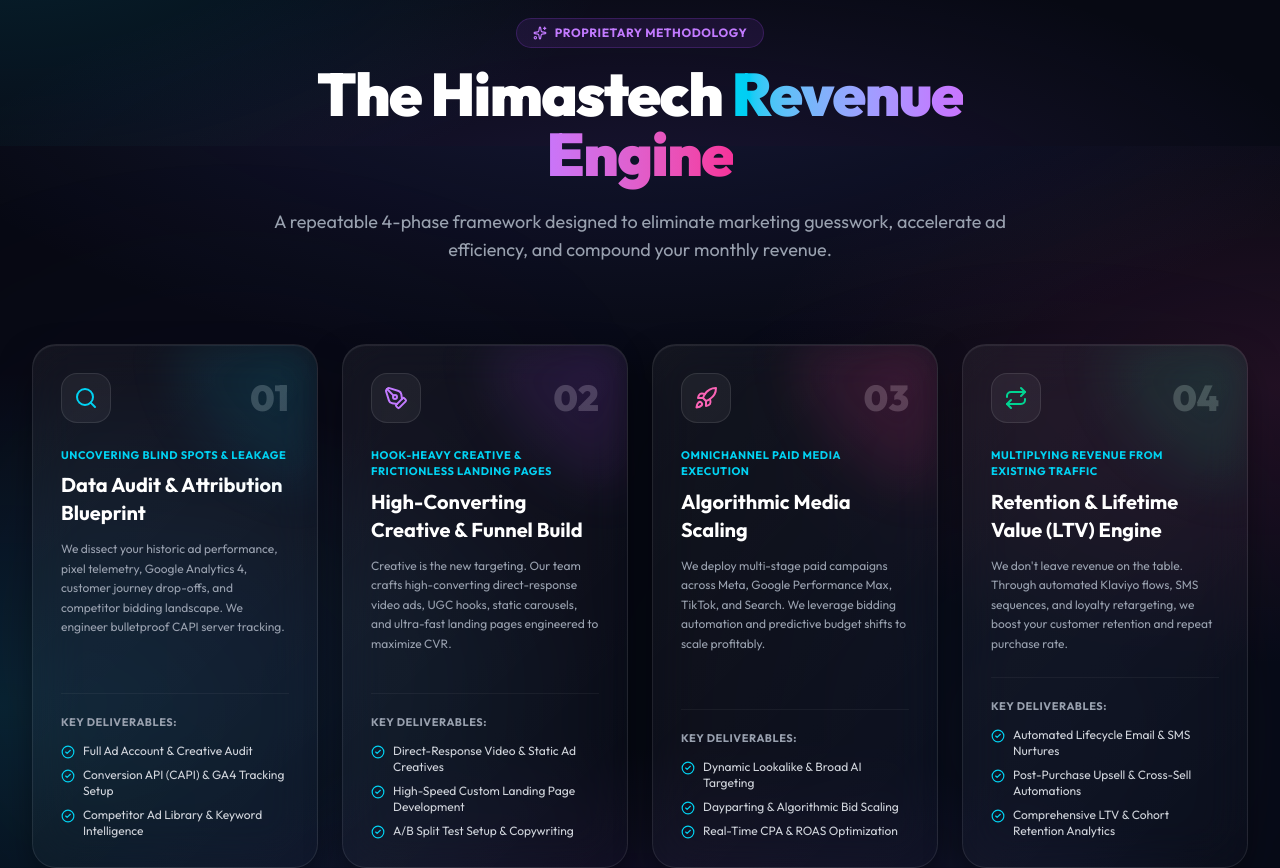
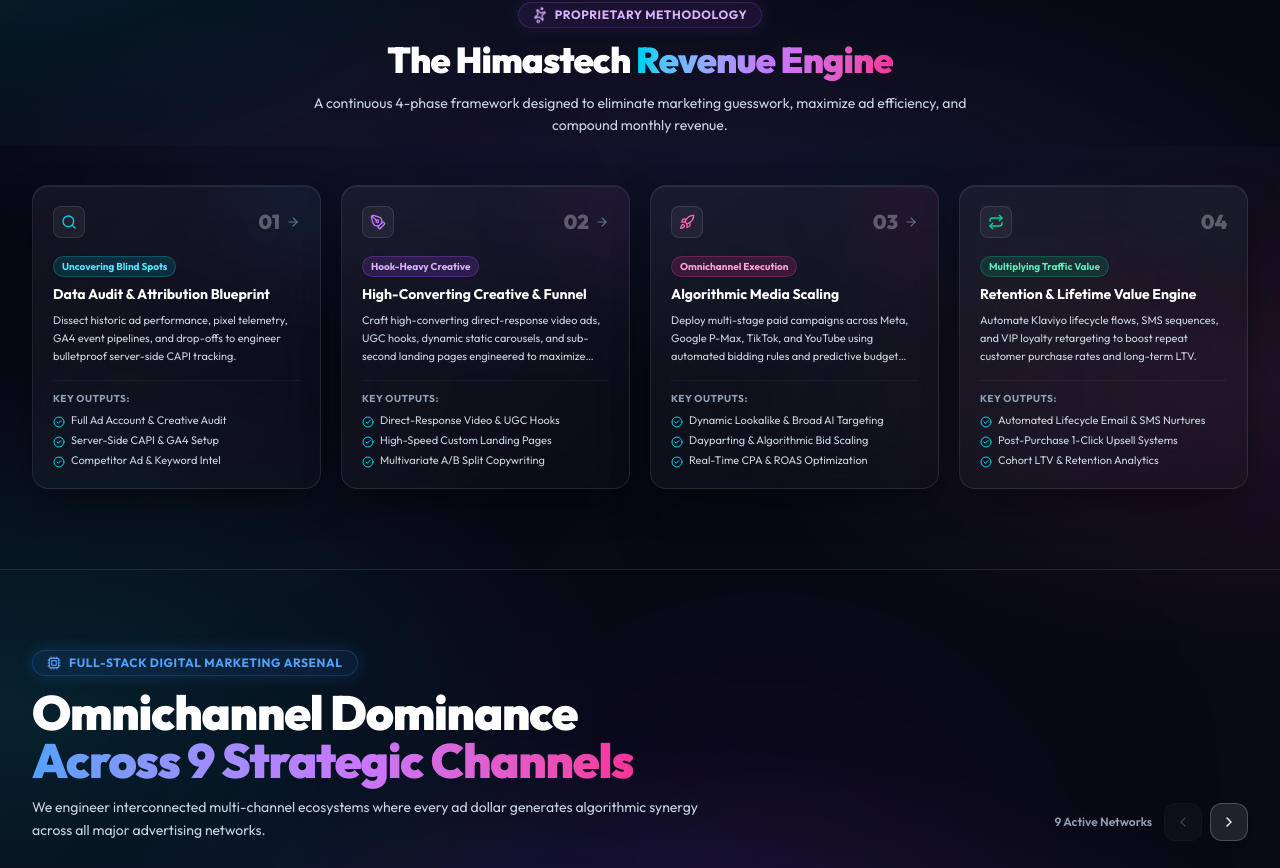
Before and after one commit to merlinflowtechnologies/HimasTechdigi, a Next.js app: page / in a window 1280 px wide. Shown: the part 6254-7122 px from the top of the page. Built offline with nearby package versions, Linux system fonts and the light colour scheme.

Commit message:
feat: compact Proprietary Methodology cards and add dynamic floating shimmer animations

```diff
--- a/src/components/ProcessSection.tsx
+++ b/src/components/ProcessSection.tsx
@@ -1,130 +1,189 @@
 "use client";
 
 import { motion } from "framer-motion";
-import { Search, PenTool, Rocket, Repeat, Sparkles, CheckCircle2 } from "lucide-react";
+import { Search, PenTool, Rocket, Repeat, Sparkles, CheckCircle2, ArrowRight } from "lucide-react";
 
 export function ProcessSection() {
   const steps = [
     {
       step: "01",
-      icon: <Search className="w-6 h-6 text-cyan-400" />,
+      icon: <Search className="w-4 h-4 text-cyan-400" />,
       title: "Data Audit & Attribution Blueprint",
-      tagline: "Uncovering Blind Spots & Leakage",
-      description: "We dissect your historic ad performance, pixel telemetry, Google Analytics 4, customer journey drop-offs, and competitor bidding landscape. We engineer bulletproof CAPI server tracking.",
+      tagline: "Uncovering Blind Spots",
+      description: "Dissect historic ad performance, pixel telemetry, GA4 event pipelines, and drop-offs to engineer bulletproof server-side CAPI tracking.",
       deliverables: [
         "Full Ad Account & Creative Audit",
-        "Conversion API (CAPI) & GA4 Tracking Setup",
-        "Competitor Ad Library & Keyword Intelligence",
+        "Server-Side CAPI & GA4 Setup",
+        "Competitor Ad & Keyword Intel",
       ],
-      glow: "from-cyan-500/20 to-blue-500/0",
-      accentBorder: "group-hover:border-cyan-500/50",
+      glow: "from-cyan-500/25 via-blue-500/10 to-transparent",
+      accentBorder: "group-hover:border-cyan-500/60",
+      accentBadge: "bg-cyan-500/15 text-cyan-300 border-cyan-500/30",
+      particleColor: "bg-cyan-400",
+      floatDelay: 0,
     },
     {
       step: "02",
-      icon: <PenTool className="w-6 h-6 text-purple-400" />,
-      title: "High-Converting Creative & Funnel Build",
-      tagline: "Hook-Heavy Creative & Frictionless Landing Pages",
-      description: "Creative is the new targeting. Our team crafts high-converting direct-response video ads, UGC hooks, static carousels, and ultra-fast landing pages engineered to maximize CVR.",
+      icon: <PenTool className="w-4 h-4 text-purple-400" />,
+      title: "High-Converting Creative & Funnel",
+      tagline: "Hook-Heavy Creative",
+      description: "Craft high-converting direct-response video ads, UGC hooks, dynamic static carousels, and sub-second landing pages engineered to maximize CVR.",
       deliverables: [
-        "Direct-Response Video & Static Ad Creatives",
-        "High-Speed Custom Landing Page Development",
-        "A/B Split Test Setup & Copywriting",
+        "Direct-Response Video & UGC Hooks",
+        "High-Speed Custom Landing Pages",
+        "Multivariate A/B Split Copywriting",
       ],
-      glow: "from-purple-500/20 to-pink-500/0",
-      accentBorder: "group-hover:border-purple-500/50",
+      glow: "from-purple-500/25 via-pink-500/10 to-transparent",
+      accentBorder: "group-hover:border-purple-500/60",
+      accentBadge: "bg-purple-500/15 text-purple-300 border-purple-500/30",
+      particleColor: "bg-purple-400",
+      floatDelay: 0.5,
     },
     {
       step: "03",
-      icon: <Rocket className="w-6 h-6 text-pink-400" />,
+      icon: <Rocket className="w-4 h-4 text-pink-400" />,
       title: "Algorithmic Media Scaling",
-      tagline: "Omnichannel Paid Media Execution",
-      description: "We deploy multi-stage paid campaigns across Meta, Google Performance Max, TikTok, and Search. We leverage bidding automation and predictive budget shifts to scale profitably.",
+      tagline: "Omnichannel Execution",
+      description: "Deploy multi-stage paid campaigns across Meta, Google P-Max, TikTok, and YouTube using automated bidding rules and predictive budget scaling.",
       deliverables: [
         "Dynamic Lookalike & Broad AI Targeting",
         "Dayparting & Algorithmic Bid Scaling",
         "Real-Time CPA & ROAS Optimization",
       ],
-      glow: "from-pink-500/20 to-rose-500/0",
-      accentBorder: "group-hover:border-pink-500/50",
+      glow: "from-pink-500/25 via-rose-500/10 to-transparent",
+      accentBorder: "group-hover:border-pink-500/60",
+      accentBadge: "bg-pink-500/15 text-pink-300 border-pink-500/30",
+      particleColor: "bg-pink-400",
+      floatDelay: 1,
     },
     {
       step: "04",
-      icon: <Repeat className="w-6 h-6 text-emerald-400" />,
-      title: "Retention & Lifetime Value (LTV) Engine",
-      tagline: "Multiplying Revenue from Existing Traffic",
-      description: "We don't leave revenue on the table. Through automated Klaviyo flows, SMS sequences, and loyalty retargeting, we boost your customer retention and repeat purchase rate.",
+      icon: <Repeat className="w-4 h-4 text-emerald-400" />,
+      title: "Retention & Lifetime Value Engine",
+      tagline: "Multiplying Traffic Value",
+      description: "Automate Klaviyo lifecycle flows, SMS sequences, and VIP loyalty retargeting to boost repeat customer purchase rates and long-term LTV.",
       deliverables: [
         "Automated Lifecycle Email & SMS Nurtures",
-        "Post-Purchase Upsell & Cross-Sell Automations",
-        "Comprehensive LTV & Cohort Retention Analytics",
+        "Post-Purchase 1-Click Upsell Systems",
+        "Cohort LTV & Retention Analytics",
       ],
-      glow: "from-emerald-500/20 to-teal-500/0",
-      accentBorder: "group-hover:border-emerald-500/50",
+      glow: "from-emerald-500/25 via-teal-500/10 to-transparent",
+      accentBorder: "group-hover:border-emerald-500/60",
+      accentBadge: "bg-emerald-500/15 text-emerald-300 border-emerald-500/30",
+      particleColor: "bg-emerald-400",
+      floatDelay: 1.5,
     },
   ];
 
   return (
-    <section id="process" className="py-24 bg-transparent border-t border-white/10 relative overflow-hidden z-10">
-      {/* Glow Orbs */}
-      <div className="absolute top-1/2 left-10 w-96 h-96 bg-brand-purple/10 rounded-full blur-[140px] pointer-events-none" />
-      <div className="absolute bottom-10 right-10 w-96 h-96 bg-brand-blue/10 rounded-full blur-[140px] pointer-events-none" />
+    <section id="process" className="py-16 sm:py-20 bg-transparent border-t border-white/10 relative overflow-hidden z-10">
+      {/* Dynamic Ambient Moving Glow Orbs */}
+      <motion.div
+        animate={{
+          scale: [1, 1.15, 1],
+          opacity: [0.12, 0.22, 0.12],
+          x: [0, 30, 0],
+          y: [0, -20, 0]
+        }}
+        transition={{ duration: 10, repeat: Infinity, ease: "easeInOut" }}
+        className="absolute top-1/3 left-10 w-96 h-96 bg-brand-purple/20 rounded-full blur-[140px] pointer-events-none"
+      />
+      <motion.div
+        animate={{
+          scale: [1, 1.2, 1],
+          opacity: [0.1, 0.2, 0.1],
+          x: [0, -30, 0],
+          y: [0, 25, 0]
+        }}
+        transition={{ duration: 12, repeat: Infinity, ease: "easeInOut", delay: 1 }}
+        className="absolute bottom-10 right-10 w-96 h-96 bg-brand-cyan/20 rounded-full blur-[140px] pointer-events-none"
+      />
 
       <div className="max-w-7xl mx-auto px-4 sm:px-6 lg:px-8 relative z-10">
-        <div className="text-center max-w-3xl mx-auto mb-20">
-          <div className="inline-flex items-center gap-2 px-4 py-1.5 rounded-full bg-purple-500/10 border border-purple-500/20 text-purple-400 text-xs uppercase tracking-wider font-bold mb-4">
-            <Sparkles className="w-3.5 h-3.5" /> Proprietary Methodology
+        {/* Section Header */}
+        <div className="text-center max-w-2xl mx-auto mb-12">
+          <div className="inline-flex items-center gap-2 px-3.5 py-1 rounded-full bg-purple-500/10 border border-purple-500/20 text-purple-300 text-xs uppercase tracking-wider font-bold mb-3 shadow-[0_0_15px_rgba(139,92,246,0.15)]">
+            <Sparkles className="w-3.5 h-3.5 animate-spin" /> Proprietary Methodology
           </div>
-          <h2 className="text-4xl md:text-5xl lg:text-6xl font-black text-white tracking-tight mb-6">
+          <h2 className="text-3xl sm:text-4xl font-black text-white tracking-tight mb-3">
             The Himastech <span className="bg-clip-text text-transparent bg-gradient-to-r from-cyan-400 via-purple-400 to-pink-500">Revenue Engine</span>
           </h2>
-          <p className="text-lg text-gray-400">
-            A repeatable 4-phase framework designed to eliminate marketing guesswork, accelerate ad efficiency, and compound your monthly revenue.
+          <p className="text-xs sm:text-sm text-slate-300 leading-relaxed">
+            A continuous 4-phase framework designed to eliminate marketing guesswork, maximize ad efficiency, and compound monthly revenue.
           </p>
         </div>
 
-        <div className="grid grid-cols-1 md:grid-cols-2 lg:grid-cols-4 gap-6">
+        {/* Compact Cards Grid with Sequential Flow Connecting Badges */}
+        <div className="grid grid-cols-1 sm:grid-cols-2 lg:grid-cols-4 gap-4 sm:gap-5 relative">
           {steps.map((item, idx) => (
             <motion.div
               key={item.step}
-              initial={{ opacity: 0, y: 30 }}
+              initial={{ opacity: 0, y: 25 }}
               whileInView={{ opacity: 1, y: 0 }}
-              viewport={{ once: true, margin: "-50px" }}
-              transition={{ duration: 0.5, delay: idx * 0.1 }}
-              whileHover={{ y: -6 }}
-              className={`glass-card rounded-3xl p-7 relative overflow-hidden border border-white/10 transition-all duration-300 ${item.accentBorder} group flex flex-col justify-between`}
+              viewport={{ once: true, margin: "-40px" }}
+              transition={{ duration: 0.45, delay: idx * 0.08 }}
+              whileHover={{ y: -6, scale: 1.01 }}
+              className={`glass-card rounded-2xl p-4.5 sm:p-5 relative overflow-hidden border border-white/10 hover:border-white/25 transition-all duration-300 ${item.accentBorder} group flex flex-col justify-between shadow-xl`}
             >
-              <div className={`absolute top-0 right-0 w-36 h-36 bg-gradient-to-bl ${item.glow} rounded-bl-full blur-xl pointer-events-none`} />
+              {/* Animated Floating Gradient Flare */}
+              <motion.div
+                animate={{
+                  opacity: [0.3, 0.6, 0.3],
+                  scale: [1, 1.08, 1],
+                }}
+                transition={{
+                  duration: 4,
+                  repeat: Infinity,
+                  ease: "easeInOut",
+                  delay: item.floatDelay,
+                }}
+                className={`absolute -top-10 -right-10 w-36 h-36 bg-gradient-to-bl ${item.glow} rounded-full blur-2xl pointer-events-none group-hover:opacity-100 transition-opacity`}
+              />
+
+              {/* Shimmer Sweep Animation on Hover */}
+              <div className="absolute inset-0 -translate-x-full group-hover:translate-x-full transition-transform duration-1000 bg-gradient-to-r from-transparent via-white/[0.04] to-transparent pointer-events-none" />
 
               <div>
-                <div className="flex items-center justify-between mb-6">
-                  <div className="p-3 rounded-2xl bg-white/5 border border-white/10 group-hover:scale-110 transition-transform">
+                {/* Header: Icon, Animated Step Node & Next Arrow */}
+                <div className="flex items-center justify-between mb-3.5 relative z-10">
+                  <div className="w-8 h-8 rounded-lg bg-white/5 border border-white/10 flex items-center justify-center group-hover:scale-110 group-hover:bg-white/10 transition-all">
                     {item.icon}
                   </div>
-                  <span className="text-4xl font-black text-white/20 group-hover:text-white/40 transition-colors">
-                    {item.step}
-                  </span>
+
+                  <div className="flex items-center gap-1.5">
+                    <span className="text-xl font-black text-white/30 group-hover:text-white/70 transition-colors">
+                      {item.step}
+                    </span>
+                    {idx < steps.length - 1 && (
+                      <ArrowRight className="hidden lg:block w-3.5 h-3.5 text-slate-500 group-hover:text-cyan-400 transition-colors" />
+                    )}
+                  </div>
                 </div>
 
-                <span className="text-[11px] font-bold text-cyan-400 uppercase tracking-wider block mb-2">
+                {/* Tagline */}
+                <span className={`text-[10px] font-bold px-2 py-0.5 rounded-full border ${item.accentBadge} inline-block mb-2 shadow-sm`}>
                   {item.tagline}
                 </span>
 
-                <h3 className="text-xl font-bold text-white mb-3 group-hover:text-cyan-200 transition-colors">
+                {/* Title */}
+                <h3 className="text-sm font-bold text-white mb-2 leading-snug group-hover:text-cyan-200 transition-colors">
                   {item.title}
                 </h3>
 
-                <p className="text-xs text-gray-400 leading-relaxed mb-6">
+                {/* Description (Compact) */}
+                <p className="text-[11px] text-slate-300 leading-relaxed mb-3.5 line-clamp-3">
                   {item.description}
                 </p>
               </div>
 
-              <div className="pt-5 border-t border-white/5">
-                <h4 className="text-[11px] uppercase font-bold text-gray-400 mb-3 tracking-wider">Key Deliverables:</h4>
-                <ul className="space-y-2">
+              {/* Key Deliverables (Compact Checklist) */}
+              <div className="pt-2.5 border-t border-white/5 relative z-10">
+                <h4 className="text-[10px] uppercase font-bold text-slate-400 mb-2 tracking-wider">Key Outputs:</h4>
+                <ul className="space-y-1.5">
                   {item.deliverables.map((del, dIdx) => (
-                    <li key={dIdx} className="flex items-start gap-2 text-xs text-gray-300">
-                      <CheckCircle2 className="w-3.5 h-3.5 text-cyan-400 shrink-0 mt-0.5" />
-                      <span>{del}</span>
+                    <li key={dIdx} className="flex items-start gap-1.5 text-[11px] text-slate-300">
+                      <CheckCircle2 className="w-3 h-3 text-cyan-400 shrink-0 mt-0.5" />
+                      <span className="leading-tight line-clamp-1">{del}</span>
                     </li>
                   ))}
                 </ul>
```
